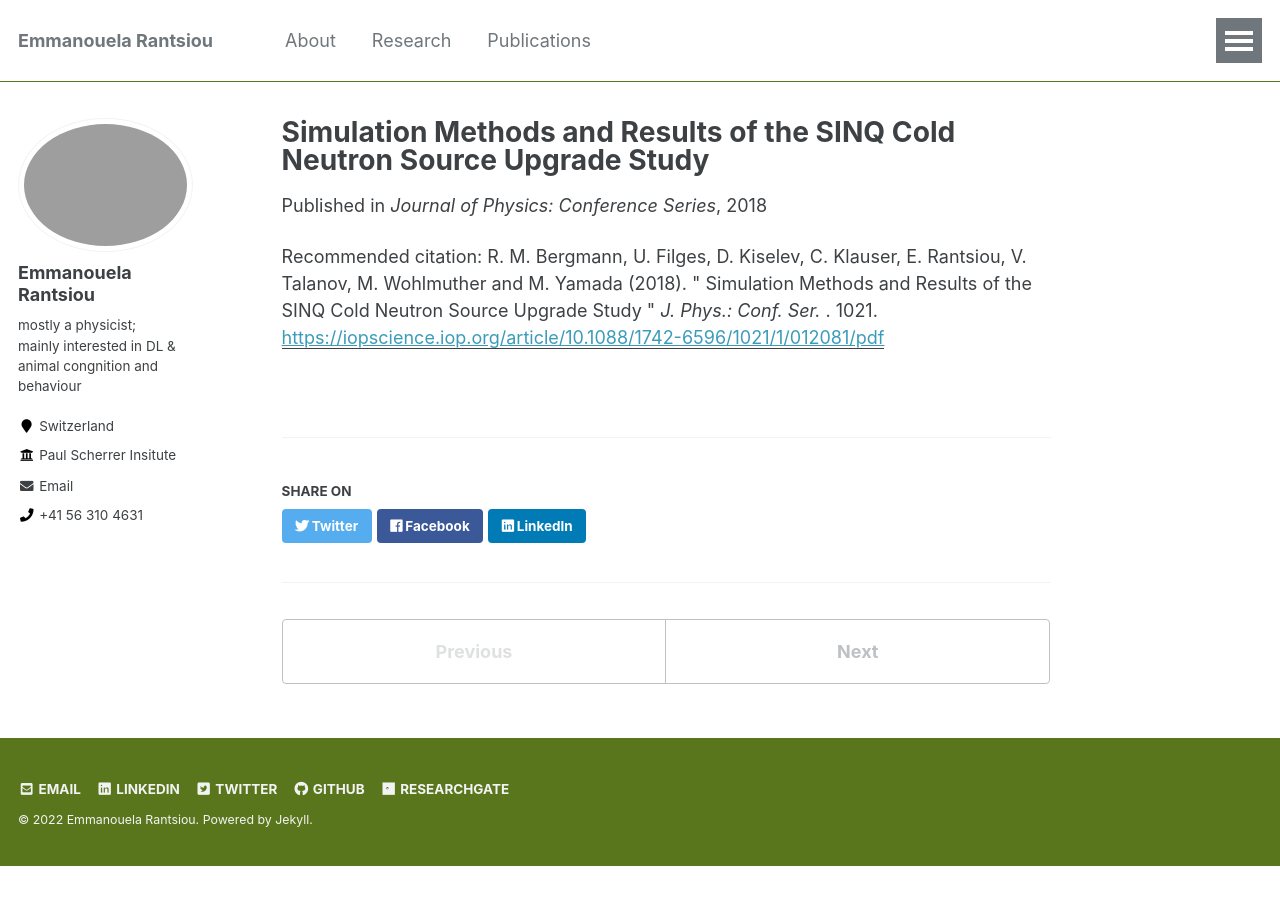
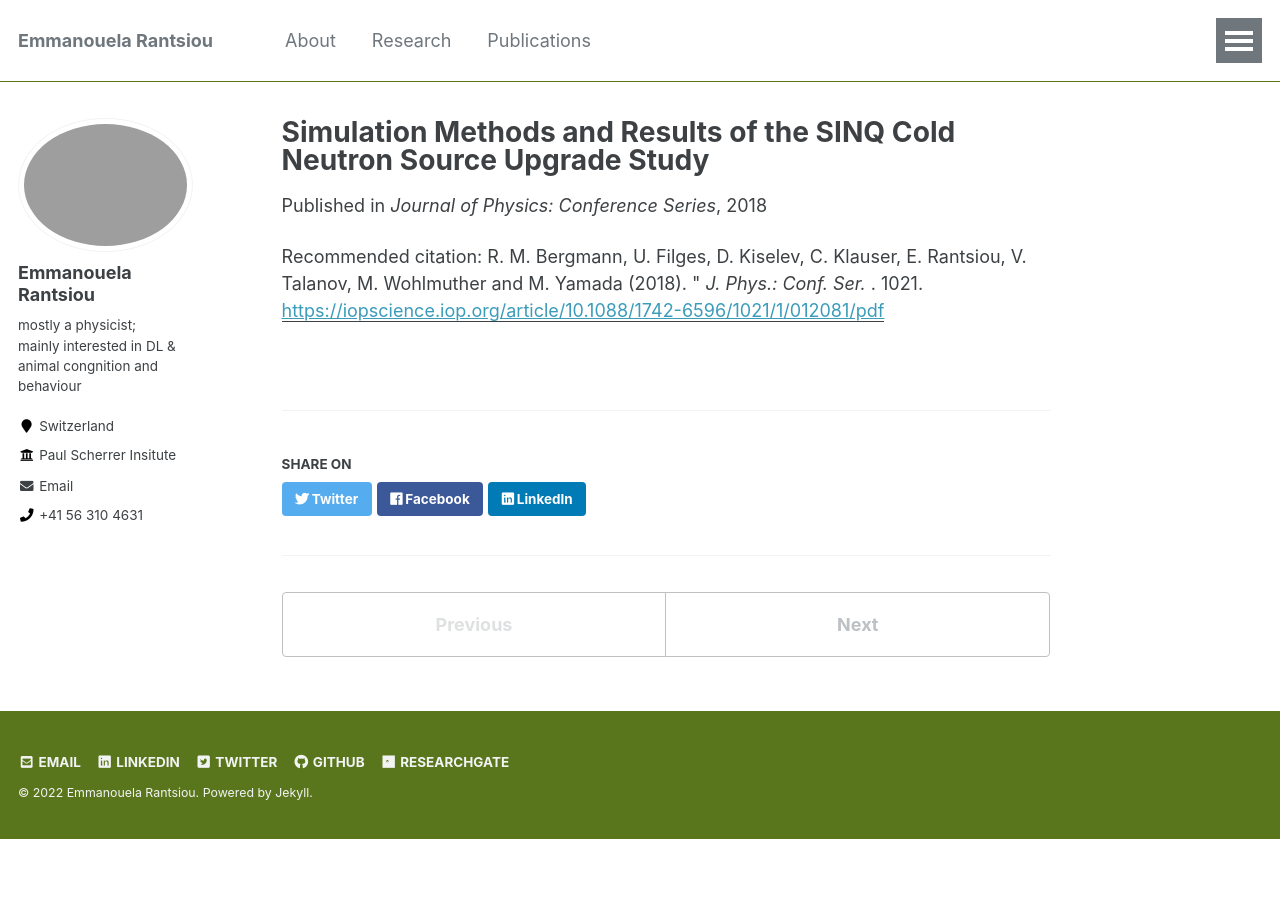
Before and after one commit to emmarant/emmarant.github.io, a Jekyll site: the page built from _publications/2018-05-01-bergmann.md, in a window 1280 px wide. Built offline with Jekyll 4.4.1, drawn with Linux system fonts in a browser that asks for light colours.

Commit message:
Update 2018-05-01-bergmann.md

```diff
--- a/_publications/2018-05-01-bergmann.md
+++ b/_publications/2018-05-01-bergmann.md
@@ -6,5 +6,5 @@ excerpt: ''
 date: 2018-05-01
 venue: 'Journal of Physics: Conference Series'
 paperurl: 'https://iopscience.iop.org/article/10.1088/1742-6596/1021/1/012081/pdf'
-citation: 'R. M. Bergmann, U. Filges, D. Kiselev, C. Klauser, E. Rantsiou, V. Talanov, M. Wohlmuther and M. Yamada (2018). &quot; Simulation Methods and Results of the SINQ Cold Neutron Source Upgrade Study &quot; <i>J. Phys.: Conf. Ser. </i>. 1021.'
+citation: 'R. M. Bergmann, U. Filges, D. Kiselev, C. Klauser, E. Rantsiou, V. Talanov, M. Wohlmuther and M. Yamada (2018). &quot; <i>J. Phys.: Conf. Ser. </i>. 1021.'
 ---
```
